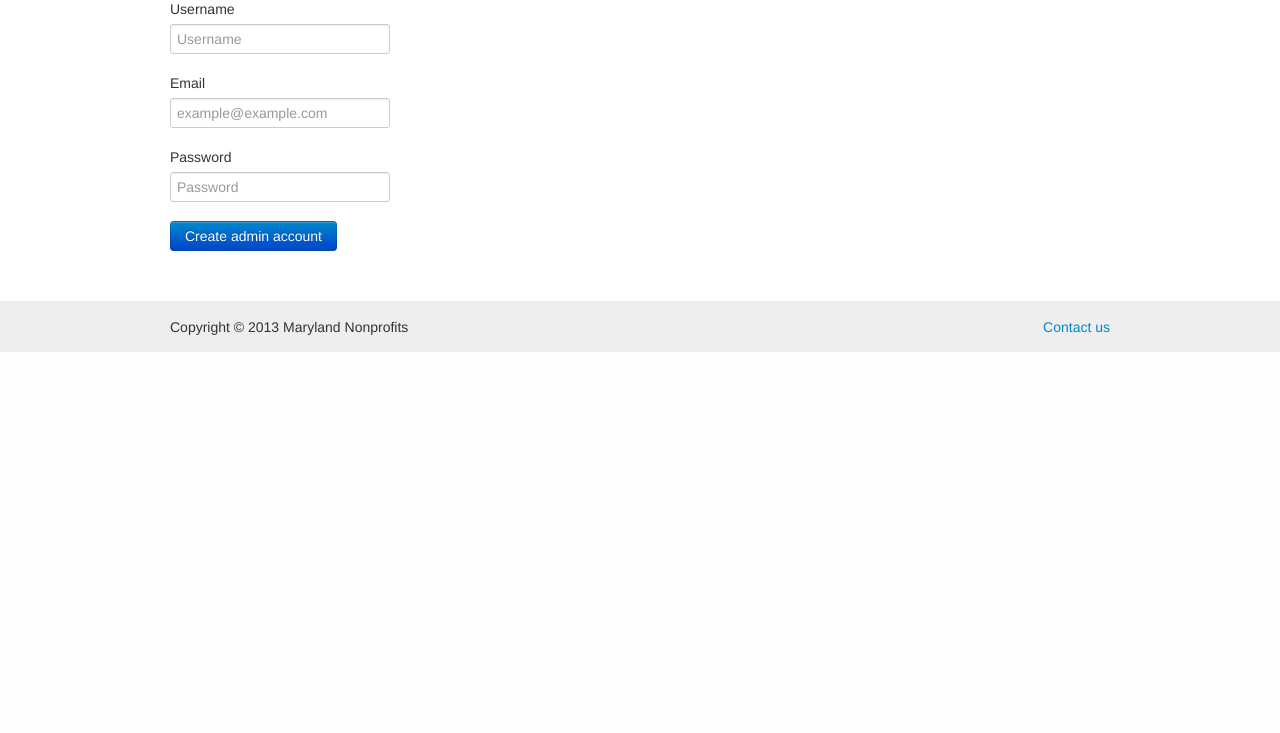
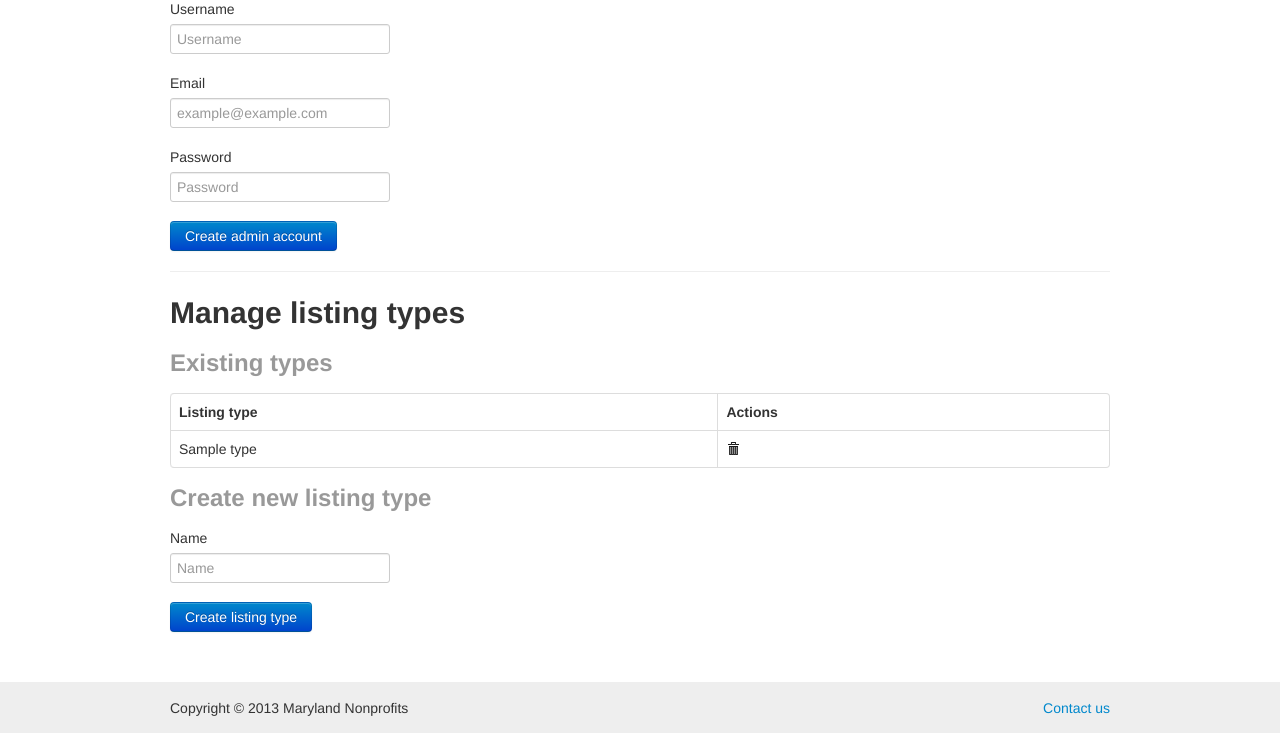
Before and after one commit to josephturnerjr/spacefinder, a Flask app: page /admin in a window 1280 px wide. Shown: the part 614-1347 px from the top of the page. Before the commit the page ends 966 px from the top, so only its background shows below. Run offline with Flask 2, Linux system fonts and the light colour scheme; the visitor is signed in with stand-in values (Sample User, id 1); tables that the repository leaves empty hold one stand-in row (values such as "Sample post"); some libraries are stand-ins or nearby versions.

Commit message:
Create/delete listing types

```diff
--- a/spacefinder/templates/admin.html
+++ b/spacefinder/templates/admin.html
@@ -174,6 +174,49 @@
       </div>
     </div>
   </form>
+  <hr />
+  <h2>Manage listing types</h2>
+  <h3 class='muted'>Existing types</h3>
+  <table class='table table-bordered'>
+  <thead>
+    <tr>
+      <th>
+        Listing type
+      </th>
+      <th>
+        Actions
+      </th>
+    </tr>
+  </thead>
+  {% for type in types %}
+    <tr>
+      <td>
+        {{type.name}}
+      </td>
+      <td>
+        <a href='/admin/listing_type/{{type.id}}/delete' data-toggle='tooltip' data-placement='bottom' title='Delete listing type'><i class='icon-trash'></i></a>
+      </td>
+    </tr>
+  {% endfor %}
+  </table>
+  <h3 class='muted'>Create new listing type</h3>
+  <form method='post' action='/admin/listing_type/create'>
+    <div class="control-group">
+      <span class="help-block"></span>
+    </div>
+    <div class="control-group">
+      <label class="control-label" for="inputName">Name</label>
+      <div class="controls">
+        <input type="text" id="inputName" placeholder="Name" name="name">
+        <span class="help-inline"></span>
+      </div>
+    </div>
+    <div class="control-group">
+      <div class="controls">
+        <button type="submit" class="btn btn-primary">Create listing type</button>
+      </div>
+    </div>
+  </form>
 </div>
 {% endblock %}
 {% block scripts %}
--- a/spacefinder/views.py
+++ b/spacefinder/views.py
@@ -152,9 +152,10 @@ def listing(listing_id):
 def admin():
     listings = Listing.query.all()
     accounts = Account.query.all()
+    listing_types = ListingType.query.all()
     unpublished = filter(lambda x: not x.published, listings)
     published = filter(lambda x: x.published, listings)
-    return render_template('admin.html', published=published, unpublished=unpublished, accounts=accounts)
+    return render_template('admin.html', published=published, unpublished=unpublished, accounts=accounts, types=listing_types)
 
 
 @views.route('/admin/listing/<int:listing_id>/publish')
@@ -270,3 +271,24 @@ def create_account():
     db.session.add(account)
     db.session.commit()
     return redirect('/admin')
+
+
+@views.route('/admin/listing_type/<int:listing_type_id>/delete')
+@requires_login
+def delete_listing_type(listing_type_id):
+    listing_type = ListingType.query.get(listing_type_id)
+    if listing_type:
+        db.session.delete(listing_type)
+        db.session.commit()
+    return redirect('/admin')
+
+@views.route('/admin/listing_type/create', methods=['POST'])
+@requires_login
+def create_listing_type():
+    name = request.form.get('name')
+    if not name:
+        abort(500)
+    listing_type = ListingType(name)
+    db.session.add(listing_type)
+    db.session.commit()
+    return redirect('/admin')
```
